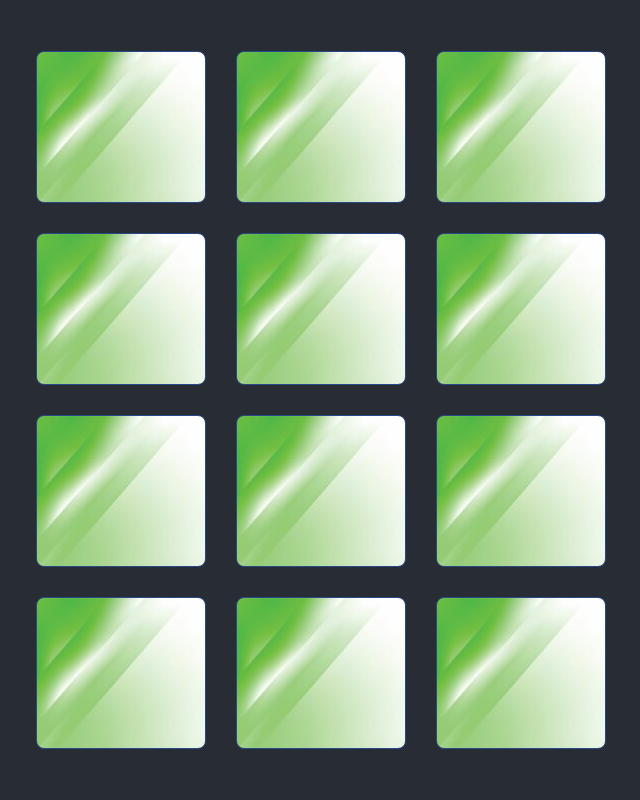
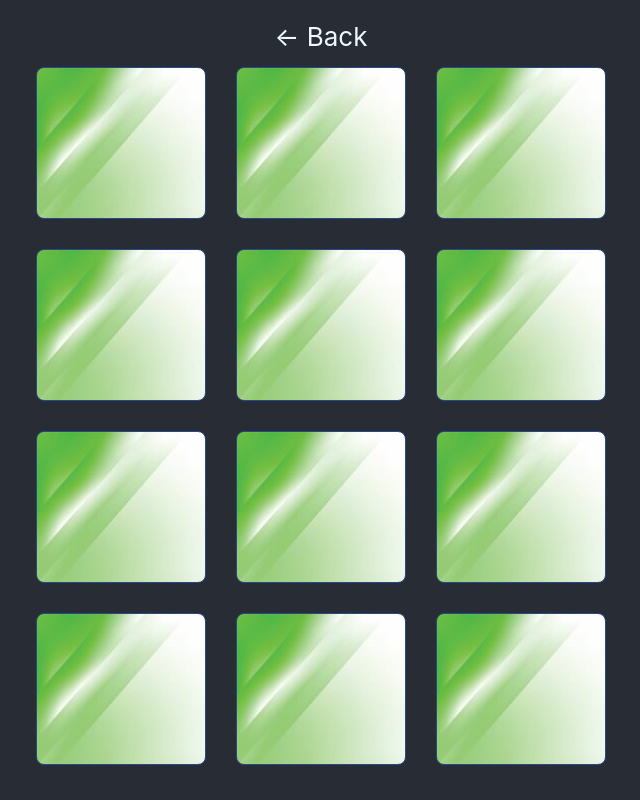
Before and after one commit to Rayan84/memory-game, a React (Create React App) app: page /easy in a window 1280 px wide. Shown: the whole page, without its empty margins (319-959 px from the left). Built offline with nearby package versions, Linux system fonts and the light colour scheme.

Commit message:
Add back button for navigation to main menu

```diff
--- a/src/App.css
+++ b/src/App.css
@@ -8,6 +8,14 @@
 
 .list-style-none {
   list-style: none;
+}
+
+.color-white {
+  color:aliceblue;
+}
+
+.text-decoration-none {
+  text-decoration: none;
 }
 
 .grid {
@@ -130,7 +138,6 @@
 
 .levels {
   color: greenyellow;
-  text-decoration: none;
 }
 
 .levels:hover {
--- a/src/App.js
+++ b/src/App.js
@@ -1,17 +1,18 @@
 import React from 'react';
 import './App.css';
-import WelcomePage from './components/WelcomePage';
-import {
-  BrowserRouter as Router,
-  Routes,
-  // Link,
-  Route,
-  // NavLink,
-} from 'react-router-dom';
-import Easy from './components/Easy';
-import Medium from './components/Medium';
-import Hard from './components/Hard';
-import Nav from './components/Nav';
+import RouterComponent from './components/RouterComponent';
+// import WelcomePage from './components/WelcomePage';
+// import {
+//   BrowserRouter as Router,
+//   Routes,
+//   // Link,
+//   Route,
+//   // NavLink,
+// } from 'react-router-dom';
+// import Easy from './components/Easy';
+// import Medium from './components/Medium';
+// import Hard from './components/Hard';
+// import Nav from './components/Nav';
 function App() {
   // const currentPath = window.location.pathname;
 
@@ -22,14 +23,15 @@ function App() {
 
 
         <div>
-      <Router>
+      {/* <Router>
       <Routes>
         <Route path="/medium" element={<Medium />} />
         <Route path="/hard" element={<Hard />} />
         <Route path="/easy" element={<Easy />} />
         <Route path="/" element={<div><WelcomePage /> <Nav /></div>} />
       </Routes>
-    </Router>
+    </Router>   */}
+    <RouterComponent />
     </div>
       </header>
     </div>
--- a/src/components/Easy.js
+++ b/src/components/Easy.js
@@ -1,5 +1,6 @@
 import React, { useEffect, useState } from "react";
 import Finished from "./Finished";
+import { Link } from 'react-router-dom';
 
 let pending = false;
 let first = null;
@@ -82,14 +83,13 @@ const Easy = () => {
 
   return(
     <div>
-
+      <Link to='/' className="color-white text-decoration-none">← Back</Link>
       <div className="grid">
         {finished.status == true ? <Finished />
 
         :squares.map((square) => (
           <div key={square.id}>
             {console.log('==================Rendering=======================')}
-
             {
               square.solved === 'true' ? <div className={'square solved ' + `square-${square.id}-background`} style={{
               backgroundPosition: 'center',
--- a/src/components/Finished.js
+++ b/src/components/Finished.js
@@ -1,11 +1,13 @@
 import React from "react";
+
+// import WelcomePage from "./WelcomePage";
 
 const Finished = () => {
 return (
 <div>
   <h1 className="margin-auto">Finished</h1>
+
 </div>)
 }
 
-
 export default Finished;
--- a/src/components/Nav.js
+++ b/src/components/Nav.js
@@ -25,13 +25,13 @@ const Nav = () => {
       <div>
         <ul>
           <li className='list-style-none levels-li'>
-            <NavLink to='/easy' className='levels'>Easy</NavLink>
+            <NavLink to='/easy' className='text-decoration-none levels'>Easy</NavLink>
           </li>
           <li className='list-style-none levels-li'>
-            <Link to='/medium' className='levels'>Medium</Link>
+            <Link to='/medium' className='text-decoration-none levels'>Medium</Link>
           </li>
           <li className='list-style-none levels-li'>
-            <Link to='/hard' className='levels'>Hard</Link>
+            <Link to='/hard' className='text-decoration-none levels'>Hard</Link>
           </li>
         </ul>
       </div>
--- /dev/null
+++ b/src/components/RouterComponent.js
@@ -0,0 +1,29 @@
+import React from 'react';
+import WelcomePage from './WelcomePage';
+import {
+  BrowserRouter as Router,
+  Routes,
+  // Link,
+  Route,
+  // NavLink,
+} from 'react-router-dom';
+import Easy from './Easy';
+import Medium from './Medium';
+import Hard from './Hard';
+import Nav from './Nav';
+
+const RouterComponent = () => {
+  return(
+
+    <Router>
+      <Routes>
+        <Route path="/medium" element={<Medium />} />
+        <Route path="/hard" element={<Hard />} />
+        <Route path="/easy" element={<Easy />} />
+        <Route path="/" element={<div><WelcomePage /> <Nav /></div>} />
+      </Routes>
+    </Router>
+    )
+  }
+
+  export default RouterComponent
--- a/src/components/WelcomePage.js
+++ b/src/components/WelcomePage.js
@@ -2,7 +2,6 @@ import { useEffect } from "react";
 import React from "react";
 import { useState } from "react";
 import logo from '../logo.svg';
-
 
 const WelcomePage = () => {
   const [counter, setCounter] = useState(0);
@@ -20,11 +19,9 @@ const WelcomePage = () => {
         setCounter(counter => counter + 1)
         timeOut = timeOut + 1;
         // console.log(timeOut);
-
       }else {
         clearInterval(interval);
       }
-
     } ,35);
     return () => clearInterval(interval);
   }, []);
@@ -32,14 +29,11 @@ const WelcomePage = () => {
   return(
     <div>
       <img src={logo} className="App-logo" alt="logo" />
-
     {
       counter < 100 ? <div> <h1>Game</h1>
       <h3>{`${counter} %`}</h3> </div> : null
  }
-
     </div>
-
   );
 }
 
```
